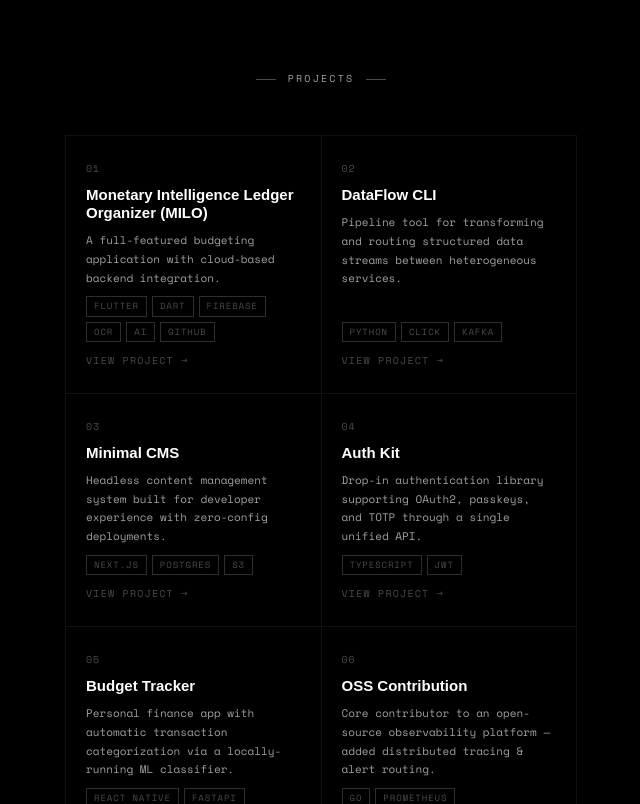
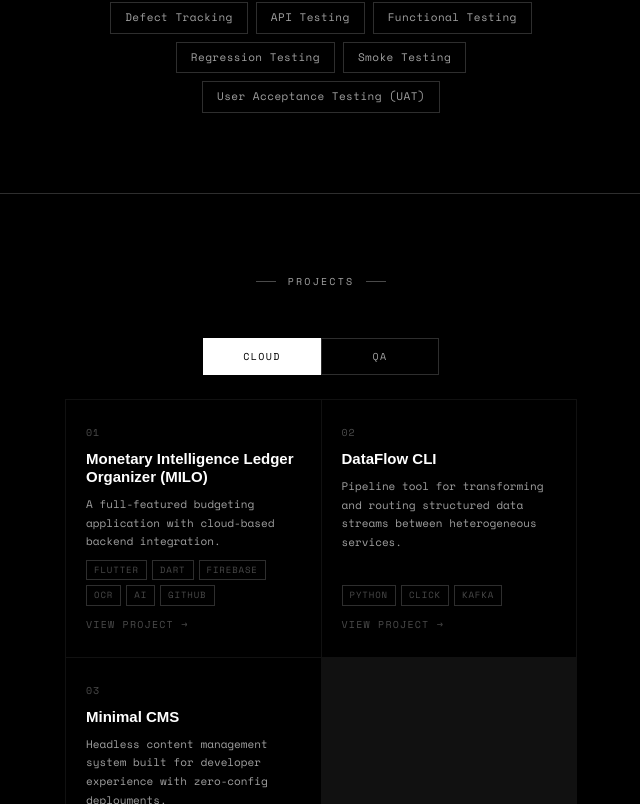
Before and after one commit to Hertis-Garcia/portfolio-website, a React (Vite) app: page / in a window 1280 px wide. Shown: the part 1776-2580 px from the top of the page, without its empty margins (319-959 px from the left). Built offline with nearby package versions, Linux system fonts and the light colour scheme.

Commit message:
added cursor, bg effects and added qa to tech stack. Divided projects to 2 sections.

```diff
--- a/src/App.jsx
+++ b/src/App.jsx
@@ -4,6 +4,7 @@ import Overview from './components/Overview'
 import TechStack from './components/TechStack'
 import Projects from './components/Projects'
 import Footer from './components/Footer'
+import { useEffect, useState } from 'react'
 
 const narrow = {
   maxWidth: 560,
@@ -12,8 +13,61 @@ const narrow = {
 }
 
 export default function App() {
+  const [cursor, setCursor] = useState({
+    x: 0,
+    y: 0,
+    active: false,
+    visible: false,
+  })
+
+  useEffect(() => {
+    const interactiveSelector = 'a, button, [role="button"]'
+
+    function handlePointerMove(event) {
+      const target = event.target
+      const active = target instanceof Element && Boolean(target.closest(interactiveSelector))
+
+      setCursor({
+        x: event.clientX,
+        y: event.clientY,
+        active,
+        visible: true,
+      })
+    }
+
+    function handlePointerLeave() {
+      setCursor((current) => ({ ...current, visible: false }))
+    }
+
+    window.addEventListener('pointermove', handlePointerMove)
+    window.addEventListener('pointerleave', handlePointerLeave)
+
+    return () => {
+      window.removeEventListener('pointermove', handlePointerMove)
+      window.removeEventListener('pointerleave', handlePointerLeave)
+    }
+  }, [])
+
   return (
-    <div style={{ background: '#000000', minHeight: '100vh' }}>
+    <div
+      className="site-shell"
+      style={{ background: '#000000', minHeight: '100vh' }}
+    >
+      <div
+        className={`cursor-orbit${cursor.active ? ' active' : ''}${
+          cursor.visible ? ' visible' : ''
+        }`}
+        style={{
+          transform: `translate3d(${cursor.x}px, ${cursor.y}px, 0) translate(-50%, -50%)`,
+        }}
+      />
+      <div
+        className={`cursor-dot${cursor.visible ? ' visible' : ''}`}
+        style={{
+          transform: `translate3d(${cursor.x}px, ${cursor.y}px, 0) translate(-50%, -50%)`,
+        }}
+      />
+
       <div style={narrow}>
         <Hero />
       </div>
--- a/src/components/Projects.jsx
+++ b/src/components/Projects.jsx
@@ -104,23 +104,70 @@ function ProjectCard({ project }) {
 
 export default function Projects() {
   const ref = useReveal();
+  const [activeCategory, setActiveCategory] = useState("cloud");
+  const filteredProjects = projects.filter(
+    (project) => project.category === activeCategory
+  );
+  const categories = [
+    { id: "cloud", label: "Cloud" },
+    { id: "qa", label: "QA" },
+  ];
 
   return (
     <section id="projects" style={{ padding: "80px 24px" }}>
       <SectionLabel>Projects</SectionLabel>
 
       <div
+        style={{
+          display: "flex",
+          justifyContent: "center",
+          gap: 0,
+          marginBottom: 24,
+        }}
+      >
+        {categories.map((category) => {
+          const isActive = activeCategory === category.id;
+
+          return (
+            <button
+              key={category.id}
+              type="button"
+              onClick={() => setActiveCategory(category.id)}
+              aria-pressed={isActive}
+              style={{
+                minWidth: 118,
+                padding: "10px 20px",
+                border: `1px solid ${
+                  isActive ? colors.primary : colors.border
+                }`,
+                background: isActive ? colors.primary : colors.black,
+                color: isActive ? colors.black : colors.secondary,
+                fontFamily: "'Space Mono', monospace",
+                fontSize: 10,
+                letterSpacing: "0.14em",
+                textTransform: "uppercase",
+                cursor: "pointer",
+                transition: "all 0.15s",
+              }}
+            >
+              {category.label}
+            </button>
+          );
+        })}
+      </div>
+
+      <div
         ref={ref}
         className="reveal"
         style={{
           display: "grid",
-          gridTemplateColumns: "1fr 1fr",
+          gridTemplateColumns: "repeat(auto-fit, minmax(240px, 1fr))",
           gap: 1,
           background: "#111",
           border: "1px solid #111",
         }}
       >
-        {projects.map((project) => (
+        {filteredProjects.map((project) => (
           <ProjectCard key={project.num} project={project} />
         ))}
       </div>
--- a/src/data/portfolio.js
+++ b/src/data/portfolio.js
@@ -40,12 +40,17 @@ export const stack = [
   {
     label: 'DevOps & Cloud Technologies',
     pills: ['Docker', 'Kubernetes', 'AWS', 'Kubectl', 'Minikube', 'GitHub Actions', 'CI/CD Concepts', 'AWS Cloud Fundamentals', 'Jira'],
+  },
+  {
+    label: 'QA & Testing Tools',
+    pills: ['Playwright', 'Postman', 'Jira', 'Zephyr', 'Test Case Design', 'Defect Tracking', 'API Testing', 'Functional Testing', 'Regression Testing', 'Smoke Testing', 'User Acceptance Testing (UAT)'],
   }
 ]
 
 export const projects = [
   {
     num: '01',
+    category: 'cloud',
     name: 'Monetary Intelligence Ledger Organizer (MILO)',
     desc: 'A full-featured budgeting application with cloud-based backend integration.',
     tags:  ['Flutter', 'Dart', 'Firebase', 'OCR', 'AI', 'GitHub'],
@@ -53,6 +58,7 @@ export const projects = [
   },
   {
     num: '02',
+    category: 'cloud',
     name: 'DataFlow CLI',
     desc: 'Pipeline tool for transforming and routing structured data streams between heterogeneous services.',
     tags: ['Python', 'Click', 'Kafka'],
@@ -60,6 +66,7 @@ export const projects = [
   },
   {
     num: '03',
+    category: 'cloud',
     name: 'Minimal CMS',
     desc: 'Headless content management system built for developer experience with zero-config deployments.',
     tags: ['Next.js', 'Postgres', 'S3'],
@@ -67,23 +74,26 @@ export const projects = [
   },
   {
     num: '04',
+    category: 'qa',
     name: 'Auth Kit',
-    desc: 'Drop-in authentication library supporting OAuth2, passkeys, and TOTP through a single unified API.',
-    tags: ['TypeScript', 'JWT'],
+    desc: 'QA validation project covering authentication flows, API requests, defects, and regression scenarios.',
+    tags: ['Playwright', 'Postman', 'Jira', 'Zephyr'],
     link: '#',
   },
   {
     num: '05',
+    category: 'qa',
     name: 'Budget Tracker',
-    desc: 'Personal finance app with automatic transaction categorization via a locally-running ML classifier.',
-    tags: ['React Native', 'FastAPI'],
+    desc: 'Test case design and functional testing coverage for transaction entry, categorization, and reporting workflows.',
+    tags: ['Test Cases', 'Functional Testing', 'Regression'],
     link: '#',
   },
   {
     num: '06',
+    category: 'qa',
     name: 'OSS Contribution',
-    desc: 'Core contributor to an open-source observability platform — added distributed tracing & alert routing.',
-    tags: ['Go', 'Prometheus'],
+    desc: 'Defect tracking and smoke testing practice for release readiness across observability workflows.',
+    tags: ['Defect Tracking', 'Smoke Testing', 'UAT'],
     link: '#',
   },
 ]
--- a/src/styles/global.css
+++ b/src/styles/global.css
@@ -21,6 +21,12 @@ body {
   -webkit-font-smoothing: antialiased;
 }
 
+body,
+a,
+button {
+  cursor: none;
+}
+
 /* ── Animations ────────────────────────────────── */
 @keyframes fadeUp {
   from {
@@ -30,6 +36,27 @@ body {
   to {
     opacity: 1;
     transform: translateY(0);
+  }
+}
+
+@keyframes driftGrid {
+  from {
+    transform: translate3d(0, 0, 0);
+  }
+  to {
+    transform: translate3d(-72px, -72px, 0);
+  }
+}
+
+@keyframes pulseSweep {
+  0%,
+  100% {
+    opacity: 0.32;
+    transform: translate3d(-12%, -8%, 0) rotate(0deg);
+  }
+  50% {
+    opacity: 0.56;
+    transform: translate3d(8%, 10%, 0) rotate(180deg);
   }
 }
 
@@ -49,3 +76,111 @@ body {
   opacity: 1;
   transform: translateY(0);
 }
+
+.site-shell {
+  position: relative;
+  isolation: isolate;
+  overflow: hidden;
+}
+
+.site-shell::before,
+.site-shell::after {
+  content: "";
+  position: fixed;
+  inset: -120px;
+  pointer-events: none;
+  z-index: 0;
+}
+
+.site-shell::before {
+  background:
+    linear-gradient(rgba(255, 255, 255, 0.045) 1px, transparent 1px),
+    linear-gradient(90deg, rgba(255, 255, 255, 0.045) 1px, transparent 1px);
+  background-size: 72px 72px;
+  mask-image: radial-gradient(circle at center, black, transparent 74%);
+  animation: driftGrid 18s linear infinite;
+}
+
+.site-shell::after {
+  background:
+    radial-gradient(circle at 18% 24%, rgba(255, 255, 255, 0.12), transparent 18%),
+    radial-gradient(circle at 78% 18%, rgba(160, 160, 160, 0.1), transparent 22%),
+    radial-gradient(circle at 52% 82%, rgba(255, 255, 255, 0.08), transparent 24%);
+  filter: blur(28px);
+  animation: pulseSweep 16s ease-in-out infinite;
+}
+
+.site-shell > :not(.cursor-dot):not(.cursor-orbit) {
+  position: relative;
+  z-index: 1;
+}
+
+.cursor-dot,
+.cursor-orbit {
+  position: fixed;
+  top: 0;
+  left: 0;
+  pointer-events: none;
+  opacity: 0;
+  z-index: 20;
+  will-change: transform, opacity;
+}
+
+.cursor-dot {
+  width: 4px;
+  height: 4px;
+  border-radius: 50%;
+  background: #ffffff;
+  transition: opacity 0.14s ease;
+}
+
+.cursor-orbit {
+  width: 28px;
+  height: 28px;
+  border: 1px solid rgba(255, 255, 255, 0.52);
+  border-radius: 50%;
+  box-shadow: 0 0 22px rgba(255, 255, 255, 0.16);
+  transition:
+    width 0.16s ease,
+    height 0.16s ease,
+    border-color 0.16s ease,
+    background 0.16s ease,
+    opacity 0.14s ease;
+}
+
+.cursor-dot.visible,
+.cursor-orbit.visible {
+  opacity: 1;
+}
+
+.cursor-orbit.active {
+  width: 46px;
+  height: 46px;
+  border-color: rgba(255, 255, 255, 0.86);
+  background: rgba(255, 255, 255, 0.08);
+}
+
+@media (pointer: coarse) {
+  body,
+  a,
+  button {
+    cursor: auto;
+  }
+
+  .cursor-dot,
+  .cursor-orbit {
+    display: none;
+  }
+}
+
+@media (prefers-reduced-motion: reduce) {
+  .site-shell::before,
+  .site-shell::after {
+    animation: none;
+  }
+
+  .cursor-dot,
+  .cursor-orbit {
+    transition: none;
+  }
+}
```
